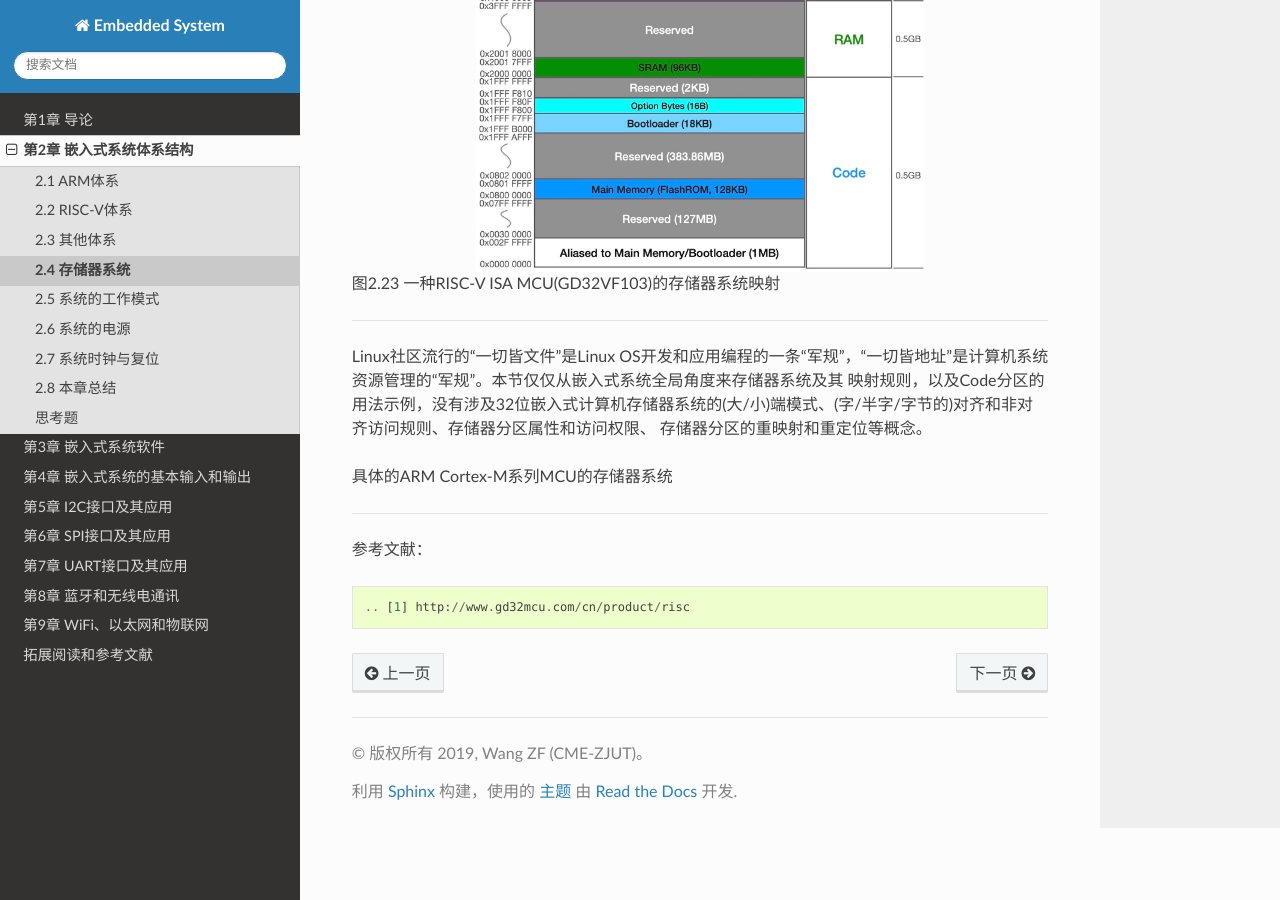
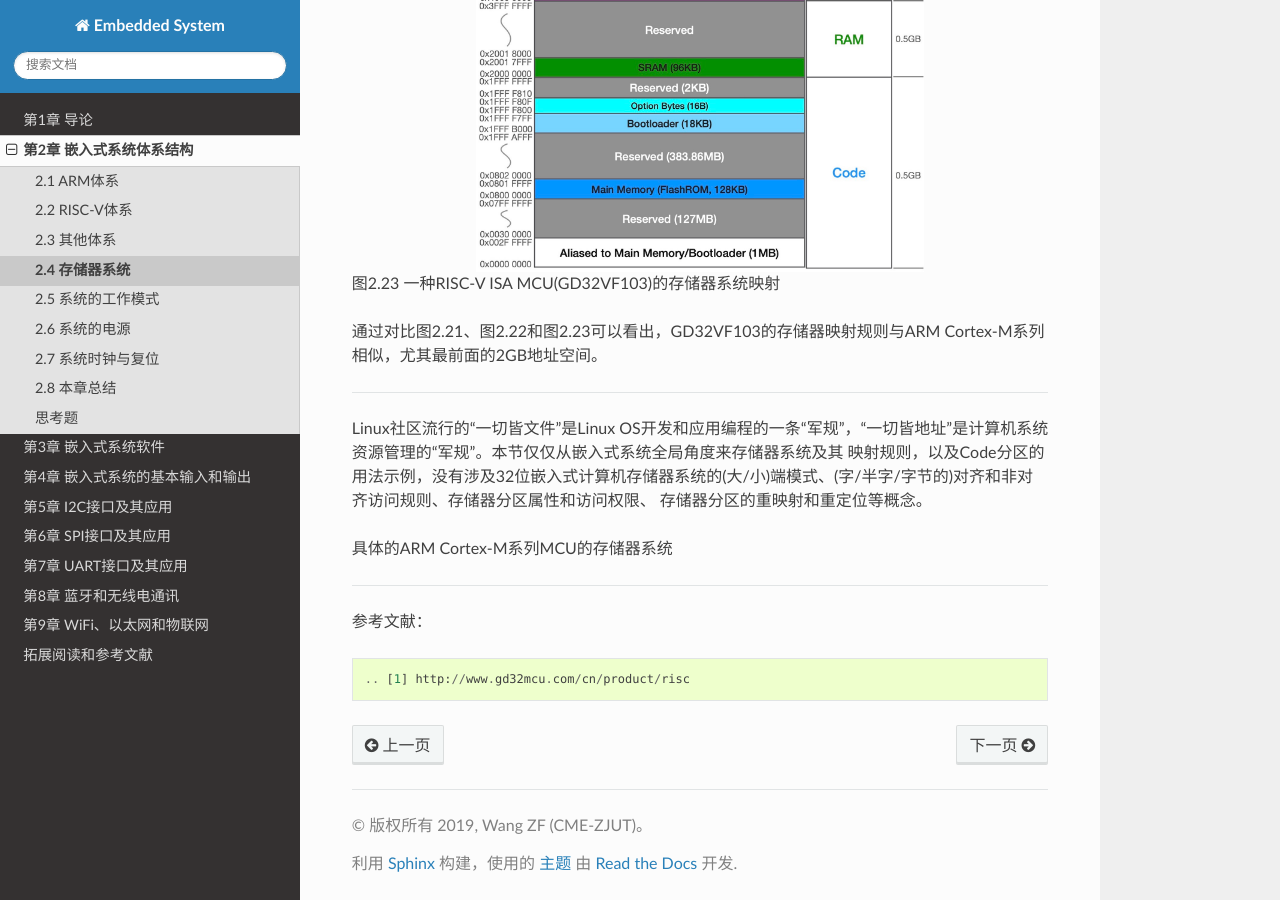
Before and after one commit to BradChan/TheEmbeddedSystem, a Sphinx documentation site: the page built from source/c2_ec_structure/system_mem.rst, in a window 1280 px wide and 900 px high, scrolled down 3442 px. Built offline with Sphinx 7.4.7 and the Read the Docs theme 2.0.0, drawn with Linux system fonts in a browser that asks for light colours; pages that are not in the unit, such as notebooks, are missing from menus.

Commit message:
update ch2.4

```diff
--- a/source/c2_ec_structure/system_mem.rst
+++ b/source/c2_ec_structure/system_mem.rst
@@ -79,7 +79,7 @@ ISA MCU的存储器系统及其映射规则，如图2.23所示。GD32VF103采用
 
 图2.23  一种RISC-V ISA MCU(GD32VF103)的存储器系统映射
 
-
+通过对比图2.21、图2.22和图2.23可以看出，GD32VF103的存储器映射规则与ARM Cortex-M系列相似，尤其最前面的2GB地址空间。
 
 
 
```
Also changed, not shown: source/_static/images/c2/risc_v_example_gd32vf103_memory_map.jpg.
